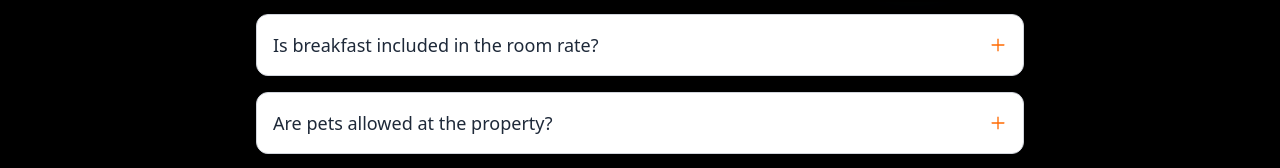
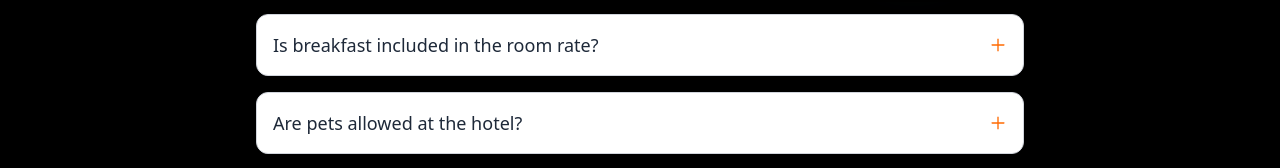
Before and after one commit to castrol-web/bnb, a React (Vite) app in the folder frontend/: page / in a window 1280 px wide. Shown: the part 2271-2439 px from the top of the page. Built offline with nearby package versions, Linux system fonts and the light colour scheme; no server answers.

Commit message:
fixing the faqs

```diff
--- a/frontend/src/components/frequentlyaskedquestions/FAQs.tsx
+++ b/frontend/src/components/frequentlyaskedquestions/FAQs.tsx
@@ -24,7 +24,7 @@ const FAQs = () => {
     },
     {
       id: 4,
-      question: "Are pets allowed at the property?",
+      question: "Are pets allowed at the hotel?",
       answer:"We love furry companions! Pets are welcome in select rooms. Please inform us during booking so we can prepare a comfortable space for both of you.",
     },
     {
```
